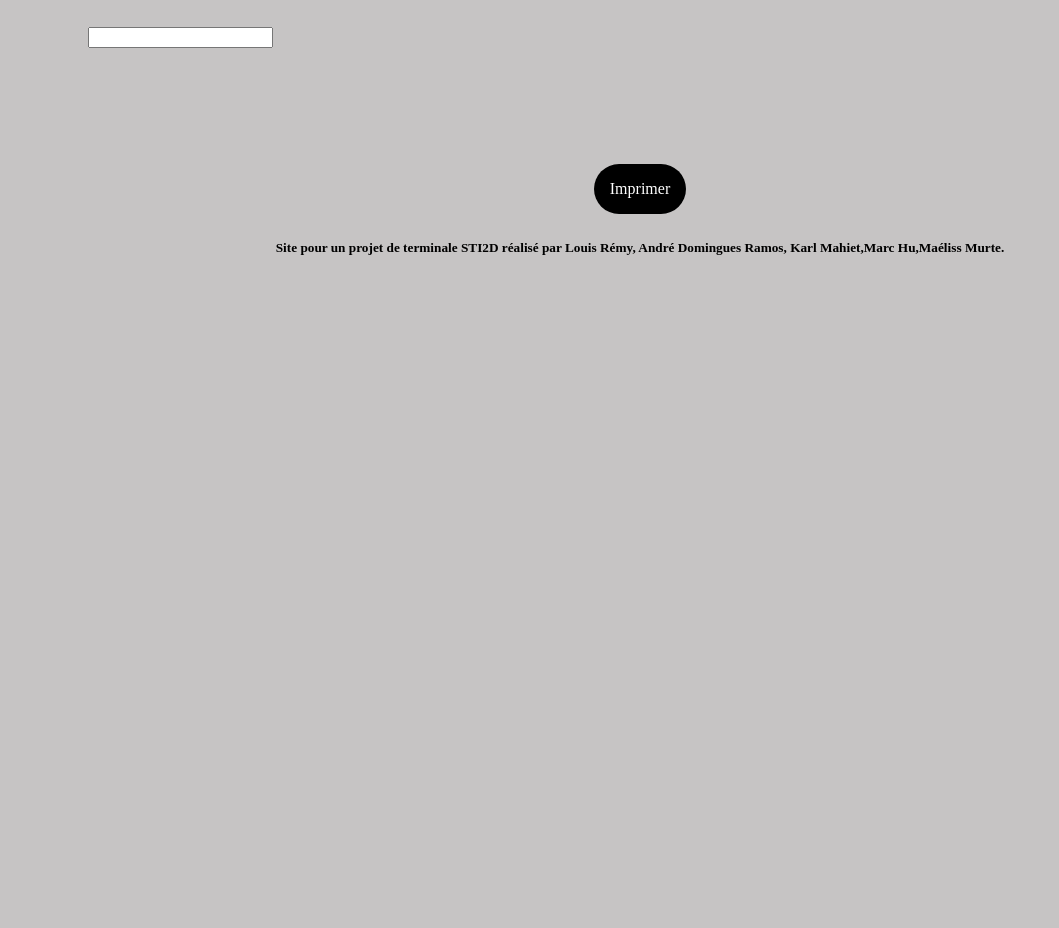
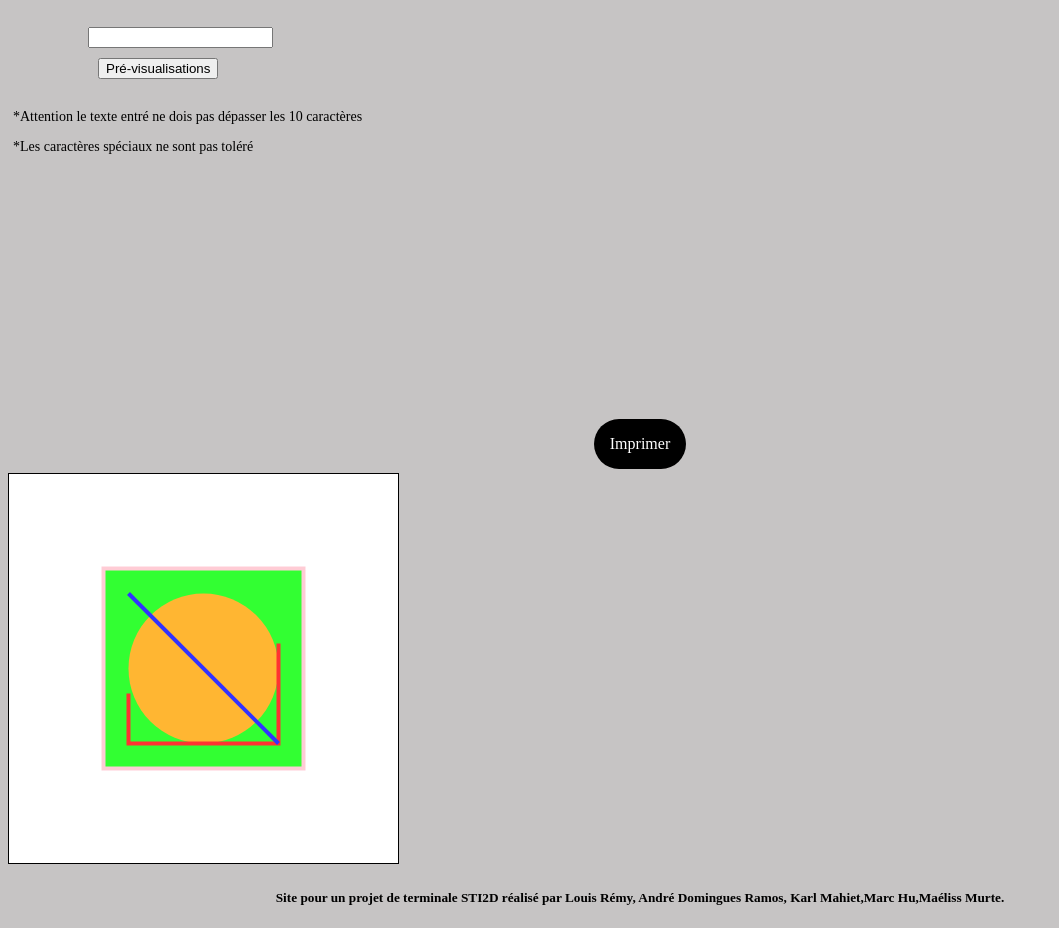
Before and after one commit to SouiInSpace/TEXT-TO-BRAILLE, a plain HTML site: page GestionPanel.html in a window 1280 px wide. Shown: the part 247-1175 px from the top of the page, without its empty margins (0-1059 px from the left). Before the commit the page ends 800 px from the top, so only its background shows below. Drawn offline with Linux system fonts and the light colour scheme.

Commit message:
Add files via upload

```diff
--- a/GestionPanel.html
+++ b/GestionPanel.html
@@ -21,8 +21,7 @@
 			</div>
 				<!-- Prévisualition -->
 					<div id="btnsafe">
-						<button type="button" onclick="getValue();">CACAAAAAA</button>
-						<!--<a type onclick="getValue();" class="btn" >Prévisualisation</a> -->
+						<button type="button" onclick="getValue();">Pré-visualisations</button>
 					</div>
 					<div id="note">
 						<p>*Attention le texte entré ne dois pas dépasser les 10 caractères</p>
@@ -36,6 +35,20 @@
 	<a href="//" class="btn" >Imprimer</a>
 		</div align="center">
 
+
+
+		<?xml version="1.0" encoding="UTF-8" standalone="no"?>
+		<svg width="391" height="391" viewBox="-70.5 -70.5 391 391" xmlns="http://www.w3.org/2000/svg">
+		<rect fill="#fff" stroke="#000" x="-70" y="-70" width="390" height="390"/>
+		<g opacity="0.8">
+		<rect x="25" y="25" width="200" height="200" fill="lime" stroke-width="4" stroke="pink" />
+			<circle cx="125" cy="125" r="75" fill="orange" />
+			<polyline points="50,150 50,200 200,200 200,100" stroke="red" stroke-width="4" fill="none" />
+			<line x1="50" y1="50" x2="200" y2="200" stroke="blue" stroke-width="4" />
+		</g>
+		</svg>
+
+
 <!-- Coopyright -->
 <div id="coopyright" align="center">
 <h5>Site pour un projet de terminale STI2D réalisé par Louis Rémy, André Domingues Ramos, Karl Mahiet,Marc Hu,Maéliss Murte.</h5>
--- a/convertisseur.js
+++ b/convertisseur.js
@@ -1,8 +1,3 @@
-function getValue(){
-    var input = document.getElementById("slidebarre").value;
-    alert(input);
-}
-
 languages['6 dots'] = {
 	dotMap: {
 		0: {
@@ -57,3 +52,12 @@ languages['6 dots'] = {
 		"9": [2, 4, 6],
     }
 }
+
+function getValue(){
+	var input = document.getElementById("slidebarre").value;
+	//var convertisseur = document.getElementById(`slidebarre${latinToBraille}`);
+	alert(input);
+
+
+
+}
--- a/styles/styles.css
+++ b/styles/styles.css
@@ -65,7 +65,7 @@ div#textbarre{
 }
 
 div#btnsafe{
-    margin-top: -245px;
+    margin-top: 10px;
     margin-left: 90px;
     margin-right: auto;
 }
```
Also changed, not shown: imgaide/Sans titre.jpg (added), imgaide/braille.PNG (added), svg/Sans titre.svg (added), 3 other files.
